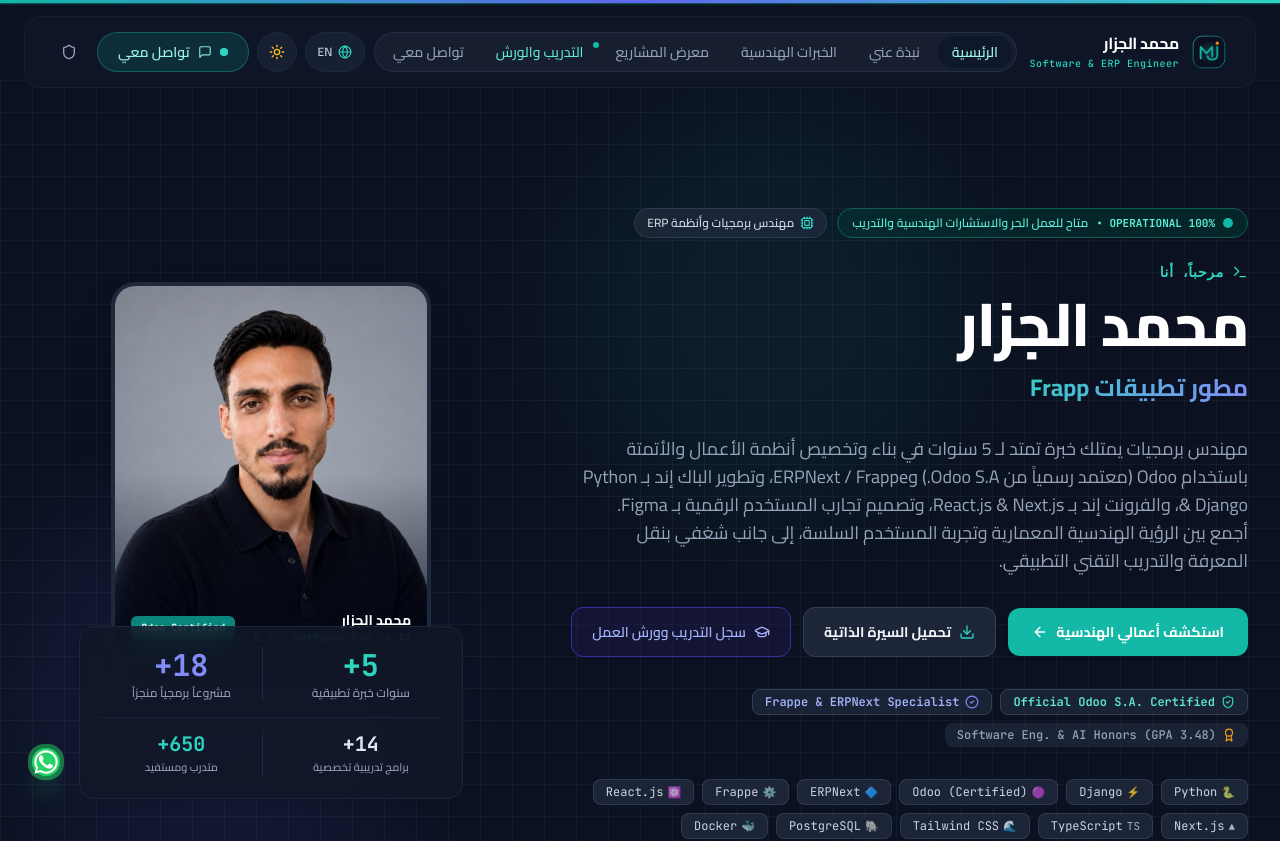
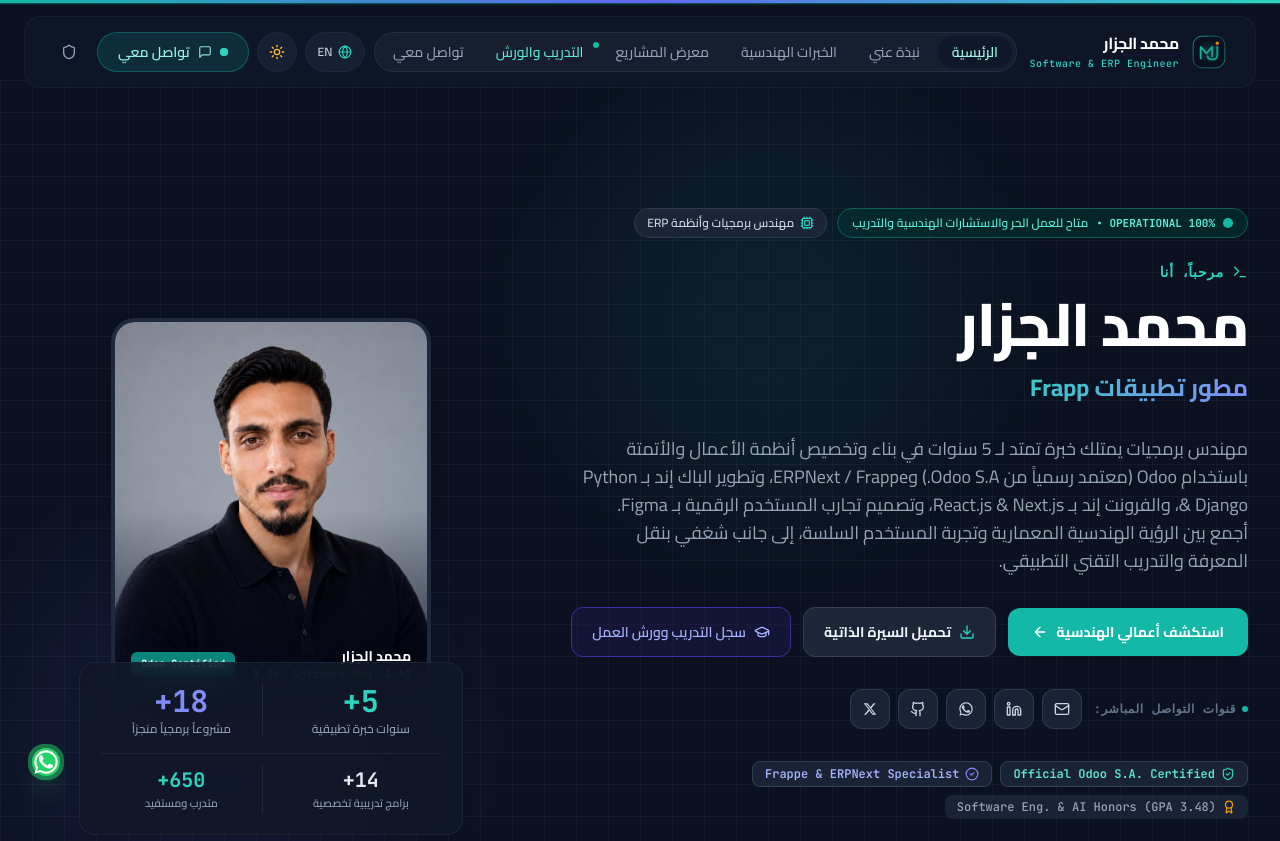
Before and after one commit to Mohammed-Aljazzar/portfolio, a Next.js app: page / in a window 1280 px wide. Shown: the top 841 px of the page. Built offline with nearby package versions, Linux system fonts and the light colour scheme.

Commit message:
feat(hero): add sleek direct contact social icons dock (Email, LinkedIn, WhatsApp, GitHub, X)

```diff
--- a/src/app/page.tsx
+++ b/src/app/page.tsx
@@ -15,7 +15,7 @@ import {
   GraduationCap, ExternalLink, ChevronRight, ChevronLeft,
   Mail, Copy, Check, MapPin, Briefcase, Terminal, ShieldCheck,
   Cpu, Compass, Code2, Flame, Send, X, Clock, HelpCircle, CheckCircle,
-  Lightbulb, Rocket, Shield, Eye, Download,
+  Lightbulb, Rocket, Shield, Eye, Download, Linkedin,
 } from "lucide-react";
 
 // Animations
@@ -255,6 +255,93 @@ export default function HomePage() {
                   <GraduationCap className="w-4 h-4" />
                   <span>{t.hero.ctaTraining}</span>
                 </Link>
+              </motion.div>
+
+              {/* Direct Quick Contact & Social Channels (Email, LinkedIn, WhatsApp, GitHub, X) */}
+              <motion.div variants={heroItem} className="pt-2 flex flex-wrap items-center gap-3">
+                <span className="text-xs font-mono uppercase tracking-wider text-slate-400 dark:text-slate-500 font-semibold flex items-center gap-1.5">
+                  <span className="w-1.5 h-1.5 rounded-full bg-teal-500" />
+                  {language === "ar" ? "قنوات التواصل المباشر:" : "Direct Channels:"}
+                </span>
+
+                <div className="flex items-center gap-2">
+                  {/* 1. Email */}
+                  <a
+                    href="mailto:m.i.aljazzar19@gmail.com"
+                    className="relative flex items-center justify-center w-10 h-10 rounded-xl bg-slate-100/80 dark:bg-slate-800/80 border border-slate-200/80 dark:border-slate-700/80 text-slate-600 dark:text-slate-300 hover:text-teal-600 dark:hover:text-teal-400 hover:border-teal-500/50 hover:bg-teal-50/50 dark:hover:bg-teal-950/40 shadow-xs hover:-translate-y-1 hover:shadow-md transition-all duration-200 group"
+                    title="m.i.aljazzar19@gmail.com"
+                    aria-label="Email"
+                  >
+                    <Mail className="w-4 h-4 transition-transform duration-200 group-hover:scale-110" />
+                    <span className="absolute -top-8.5 opacity-0 group-hover:opacity-100 pointer-events-none transition-all duration-200 px-2 py-0.5 text-[10px] font-mono font-medium rounded-md bg-slate-900 text-white dark:bg-white dark:text-slate-900 shadow-md whitespace-nowrap z-30">
+                      Email
+                    </span>
+                  </a>
+
+                  {/* 2. LinkedIn */}
+                  <a
+                    href="https://www.linkedin.com/in/mohammed-aljazzar/"
+                    target="_blank"
+                    rel="noopener noreferrer"
+                    className="relative flex items-center justify-center w-10 h-10 rounded-xl bg-slate-100/80 dark:bg-slate-800/80 border border-slate-200/80 dark:border-slate-700/80 text-slate-600 dark:text-slate-300 hover:text-[#0A66C2] hover:border-[#0A66C2]/50 hover:bg-[#0A66C2]/10 shadow-xs hover:-translate-y-1 hover:shadow-md transition-all duration-200 group"
+                    title="LinkedIn"
+                    aria-label="LinkedIn"
+                  >
+                    <Linkedin className="w-4 h-4 transition-transform duration-200 group-hover:scale-110" />
+                    <span className="absolute -top-8.5 opacity-0 group-hover:opacity-100 pointer-events-none transition-all duration-200 px-2 py-0.5 text-[10px] font-mono font-medium rounded-md bg-slate-900 text-white dark:bg-white dark:text-slate-900 shadow-md whitespace-nowrap z-30">
+                      LinkedIn
+                    </span>
+                  </a>
+
+                  {/* 3. WhatsApp */}
+                  <a
+                    href="https://wa.me/972598048284"
+                    target="_blank"
+                    rel="noopener noreferrer"
+                    className="relative flex items-center justify-center w-10 h-10 rounded-xl bg-slate-100/80 dark:bg-slate-800/80 border border-slate-200/80 dark:border-slate-700/80 text-slate-600 dark:text-slate-300 hover:text-[#25D366] hover:border-[#25D366]/50 hover:bg-[#25D366]/10 shadow-xs hover:-translate-y-1 hover:shadow-md transition-all duration-200 group"
+                    title="+972 59 804 8284"
+                    aria-label="WhatsApp"
+                  >
+                    <svg className="w-4 h-4 fill-current transition-transform duration-200 group-hover:scale-110" viewBox="0 0 24 24">
+                      <path d="M17.472 14.382c-.301-.15-1.782-.879-2.058-.98-.276-.1-.476-.15-.677.15-.2.3-.777.98-.952 1.18-.176.2-.351.226-.652.076-.301-.15-1.27-.468-2.42-1.493-.895-.798-1.5-1.784-1.675-2.084-.176-.3-.019-.462.132-.612.136-.135.301-.35.452-.526.15-.175.2-.3.301-.5.1-.2.05-.375-.025-.526-.075-.15-.677-1.632-.927-2.235-.243-.587-.49-.508-.677-.518-.175-.008-.376-.01-.577-.01-.2 0-.526.075-.802.375-.276.3-1.053 1.03-1.053 2.511 0 1.48 1.078 2.91 1.228 3.111.15.2 2.122 3.24 5.14 4.544.718.31 1.278.496 1.716.635.722.23 1.378.197 1.897.12.578-.088 1.782-.728 2.033-1.431.25-.703.25-1.306.175-1.431-.075-.125-.276-.2-.577-.35zM12.04 2C6.505 2 2.02 6.485 2.02 12.02c0 1.91.537 3.69 1.47 5.215L2.04 22l4.908-1.412a10.007 10.007 0 0 0 5.092 1.432c5.535 0 10.02-4.485 10.02-10.02C22.06 6.485 17.575 2 12.04 2zm0 18.258a8.214 8.214 0 0 1-4.22-1.163l-.303-.18-3.136.903.9-3.056-.197-.314a8.22 8.22 0 0 1-1.264-4.428c0-4.542 3.696-8.238 8.22-8.238 4.524 0 8.22 3.696 8.22 8.238 0 4.542-3.696 8.238-8.22 8.238z" />
+                    </svg>
+                    <span className="absolute -top-8.5 opacity-0 group-hover:opacity-100 pointer-events-none transition-all duration-200 px-2 py-0.5 text-[10px] font-mono font-medium rounded-md bg-slate-900 text-white dark:bg-white dark:text-slate-900 shadow-md whitespace-nowrap z-30">
+                      WhatsApp
+                    </span>
+                  </a>
+
+                  {/* 4. GitHub */}
+                  <a
+                    href="https://github.com/Mohammed-Aljazzar"
+                    target="_blank"
+                    rel="noopener noreferrer"
+                    className="relative flex items-center justify-center w-10 h-10 rounded-xl bg-slate-100/80 dark:bg-slate-800/80 border border-slate-200/80 dark:border-slate-700/80 text-slate-600 dark:text-slate-300 hover:text-slate-900 dark:hover:text-white hover:border-slate-400 dark:hover:border-slate-500 hover:bg-slate-200/60 dark:hover:bg-slate-800 shadow-xs hover:-translate-y-1 hover:shadow-md transition-all duration-200 group"
+                    title="GitHub"
+                    aria-label="GitHub"
+                  >
+                    <Github className="w-4 h-4 transition-transform duration-200 group-hover:scale-110" />
+                    <span className="absolute -top-8.5 opacity-0 group-hover:opacity-100 pointer-events-none transition-all duration-200 px-2 py-0.5 text-[10px] font-mono font-medium rounded-md bg-slate-900 text-white dark:bg-white dark:text-slate-900 shadow-md whitespace-nowrap z-30">
+                      GitHub
+                    </span>
+                  </a>
+
+                  {/* 5. X Platform (Twitter) */}
+                  <a
+                    href="https://x.com/moh_aljazzar"
+                    target="_blank"
+                    rel="noopener noreferrer"
+                    className="relative flex items-center justify-center w-10 h-10 rounded-xl bg-slate-100/80 dark:bg-slate-800/80 border border-slate-200/80 dark:border-slate-700/80 text-slate-600 dark:text-slate-300 hover:text-slate-900 dark:hover:text-white hover:border-slate-400 dark:hover:border-slate-500 hover:bg-slate-200/60 dark:hover:bg-slate-800 shadow-xs hover:-translate-y-1 hover:shadow-md transition-all duration-200 group"
+                    title="X (@moh_aljazzar)"
+                    aria-label="X"
+                  >
+                    <svg className="w-3.5 h-3.5 fill-current transition-transform duration-200 group-hover:scale-110" viewBox="0 0 24 24">
+                      <path d="M18.244 2.25h3.308l-7.227 8.26 8.502 11.24H16.17l-5.214-6.817L4.99 21.75H1.68l7.73-8.835L1.254 2.25H8.08l4.713 6.231zm-1.161 17.52h1.833L7.084 4.126H5.117z" />
+                    </svg>
+                    <span className="absolute -top-8.5 opacity-0 group-hover:opacity-100 pointer-events-none transition-all duration-200 px-2 py-0.5 text-[10px] font-mono font-medium rounded-md bg-slate-900 text-white dark:bg-white dark:text-slate-900 shadow-md whitespace-nowrap z-30">
+                      X (Twitter)
+                    </span>
+                  </a>
+                </div>
               </motion.div>
 
               {/* Credential Pills with Soft Glass Effect */}
```
